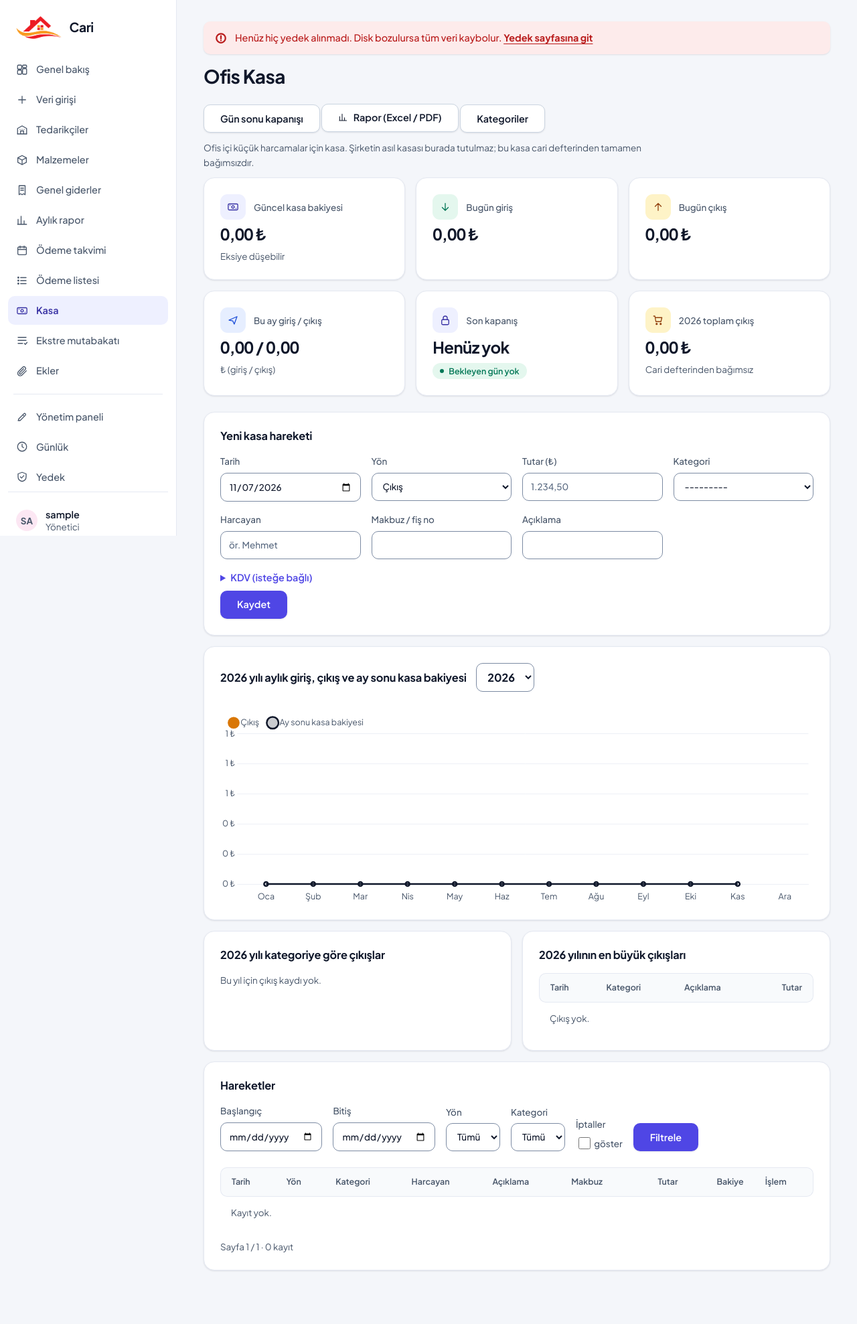
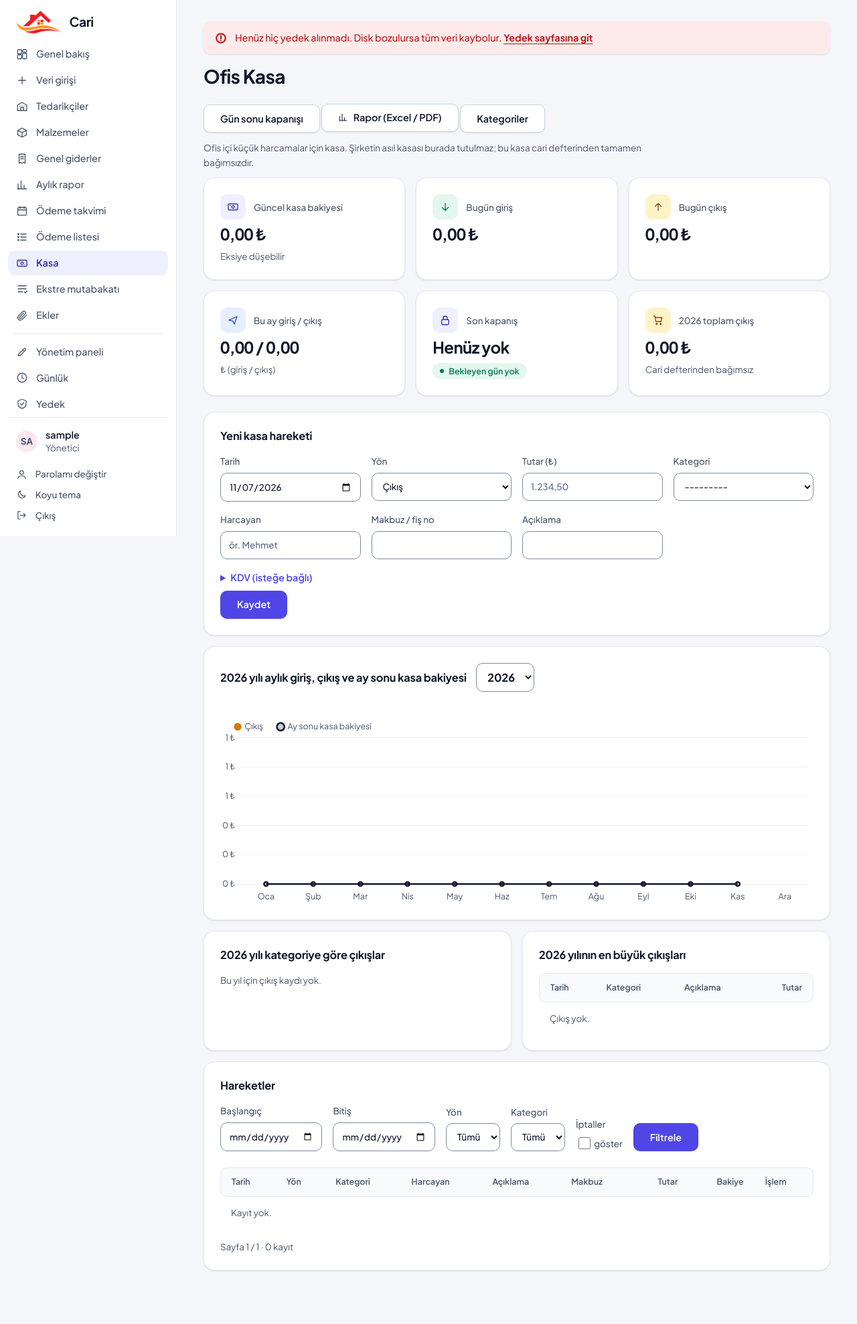
Before and after one commit to byhypno/Denemeler, a Django app: page /kasa/ in a window 1280 px wide. Shown: the whole page at 67% size. Run offline with Django 5.2, Linux system fonts and the light colour scheme; the visitor is signed in with stand-in values (Sample User, id 1); data comes from the database, SQL or seed files in the repository; data that the repository does not hold is empty.

Commit message:
Arayüz: tfoot köşe/kenar sızıntısı, kısa ekran yan menü, grafik gösterge boşluğu, KPI alt satır sarma, kasa iptal alanı, tablo ad ve klavye kaydırma erişimi
Co-Authored-By: Claude Sonnet 5.5 <noreply@anthropic.com>
Claude-Session: https://claude.ai/code/session_012feH3ETV5fPvBCfadRBCdz

```diff
--- a/cari/defter/static/defter/css/cari.css
+++ b/cari/defter/static/defter/css/cari.css
@@ -204,6 +204,15 @@ code { overflow-wrap: anywhere; font-family: ui-monospace, "Cascadia Mono", Cons
   .icerik { padding: var(--b-5) var(--b-4) var(--b-7); }
   h1 { font-size: 1.5rem; }
 }
+/* kısa ekranda yan menü sıkılaşır: alt bölüm (tema, çıkış) kaydırmadan görünsün */
+@media (min-width: 901px) and (max-height: 960px) {
+  .yan { padding-top: var(--b-4); }
+  .yan-marka { padding-bottom: var(--b-3); }
+  .yan-menu a { padding-top: 7px; padding-bottom: 7px; }
+  .yan-ayrac { margin-top: var(--b-2); margin-bottom: var(--b-2); }
+  .yan-alt { padding-top: var(--b-2); }
+  .yan-araclar a, .yan-araclar button { padding-top: 6px; padding-bottom: 6px; }
+}
 
 /* ---------- 4. BİLEŞENLER ---------- */
 /* kart */
@@ -236,7 +245,8 @@ code { overflow-wrap: anywhere; font-family: ui-monospace, "Cascadia Mono", Cons
 @supports (font-size: 1cqi) { .kpi .deger, .ozet .deger { font-size: clamp(1.2rem, 9.5cqi, var(--t-rakam)); } }
 .kpi .deger.orta, .ozet .deger.orta { font-size: clamp(1.2rem, 1.9vw, 1.5rem); }
 .kpi .alt { font-size: var(--t-sm); color: var(--metin-2); }
-.kpi-alt { display: flex; align-items: center; justify-content: space-between; gap: var(--b-3); min-height: 32px; }
+.kpi-alt { display: flex; align-items: center; justify-content: space-between; flex-wrap: wrap; gap: var(--b-2) var(--b-3); min-height: 32px; }
+.kpi-alt .alt { min-width: 0; flex: 1 1 8ch; }
 .sparkline { width: 92px; height: 32px; flex: none; color: var(--t-fg, var(--vurgu)); overflow: visible; }
 .sparkline .cizgi { fill: none; stroke: currentColor; stroke-width: 2; stroke-linecap: round; stroke-linejoin: round; }
 .sparkline .alan { fill: currentColor; opacity: .12; stroke: none; }
@@ -271,6 +281,7 @@ tbody tr:hover td { background: var(--kart-2); }
 td.sayi, th.sayi { text-align: right; white-space: nowrap; }
 tfoot th, tfoot td { background: transparent; color: var(--metin); font-weight: 700; font-size: var(--t-sm);
   border-top: 1px solid var(--cizgi-guclu); border-bottom: 0; border-left: 0; border-right: 0; border-radius: 0; padding-top: 14px; }
+tfoot th:first-child, tfoot th:last-child { border-left: 0; border-right: 0; border-radius: 0; }
 tr.vurgu td { background: var(--uyari-zemin); }
 tr.iptal-satir td { color: var(--metin-2); text-decoration: line-through; }
 tr.iptal-satir td.islem { text-decoration: none; }
@@ -298,7 +309,9 @@ input[type="file"] { padding: 7px var(--b-3); }
   padding: var(--b-3) var(--b-4); margin-bottom: var(--b-4); font-size: var(--t-sm); font-weight: 500; }
 details.ek > summary { cursor: pointer; color: var(--vurgu); margin: var(--b-2) 0; font-weight: 600; }
 .satir-form { display: inline-flex; gap: var(--b-2); align-items: center; }
-.satir-form input { min-height: 34px; padding: 5px var(--b-3); width: 140px; font-size: var(--t-sm); }
+.satir-form input { min-height: 34px; padding: 5px var(--b-2); width: 104px; font-size: var(--t-sm); }
+td.islem { white-space: nowrap; padding-left: var(--b-2); padding-right: var(--b-2); }
+td.islem .satir-form input { width: 96px; }
 
 /* düğmeler */
 button, .dugme { display: inline-flex; align-items: center; justify-content: center; gap: var(--b-2); min-height: 42px;
@@ -468,3 +481,4 @@ th.satir-bas { background: transparent; border: 0; border-bottom: 1px solid var(
 /* Kasa raporu: hazır dönem düğmeleri */
 .chip-grup { display: flex; gap: var(--b-2); flex-wrap: wrap; }
 .chip-grup .dugme.secili { background: var(--vurgu-zemin); color: var(--vurgu-metin); border-color: var(--vurgu); font-weight: 600; }
+p.form-dugmeler { margin-bottom: var(--b-5); max-width: none; }
--- a/cari/defter/static/defter/js/arayuz.js
+++ b/cari/defter/static/defter/js/arayuz.js
@@ -27,6 +27,26 @@
   });
   dugmeyiGuncelle();
 
+  // Tablolar: ad (en yakın başlık) ve yatay kayan kutular klavyeyle odaklanıp kaydırılabilsin
+  function tabloErisim() {
+    document.querySelectorAll('.tablo-kaydir').forEach(function (k) {
+      var t = k.querySelector('table');
+      if (!t || t.getAttribute('aria-label') || t.querySelector('caption')) return;
+      var kap = k.closest('.kart') || k.parentElement, h = null;
+      for (var n = k.previousElementSibling; n && !h; n = n.previousElementSibling) if (/^H[1-3]$/.test(n.tagName)) h = n;
+      if (!h && kap) h = kap.querySelector('h2, h3');
+      if (!h) h = document.querySelector('h1');
+      if (h) t.setAttribute('aria-label', h.textContent.trim());
+    });
+    document.querySelectorAll('.tablo-kaydir').forEach(function (k) {
+      var kayar = k.scrollWidth > k.clientWidth + 1, t = k.querySelector('table');
+      if (kayar) { k.tabIndex = 0; k.setAttribute('role', 'region'); if (t && t.getAttribute('aria-label')) k.setAttribute('aria-label', t.getAttribute('aria-label')); }
+      else if (k.getAttribute('role') === 'region') { k.removeAttribute('tabindex'); k.removeAttribute('role'); k.removeAttribute('aria-label'); }
+    });
+  }
+  tabloErisim();
+  window.addEventListener('resize', tabloErisim);
+
   // mobil çekmece
   var kabuk = document.getElementById('kabuk'), ac = document.getElementById('yan-ac'), yan = document.getElementById('yan');
   if (!kabuk || !ac || !yan) return;
--- a/cari/defter/static/defter/js/dashboard.js
+++ b/cari/defter/static/defter/js/dashboard.js
@@ -14,7 +14,7 @@
         ],
       },
       options: { ...G.ortak, interaction: { mode: 'index', intersect: false },
-        plugins: { tooltip: G.ipucu(), legend: { position: 'top', align: 'start', labels: { usePointStyle: true, boxWidth: 8, padding: 16 } } },
+        plugins: { tooltip: G.ipucu(), legend: { position: 'top', align: 'start', labels: { usePointStyle: true, boxWidth: 8, boxHeight: 8, padding: 22 } } },
         scales: { y: G.eksenTL(), x: { grid: { display: false } } } },
     });
     const yas = new Chart(document.getElementById('g-yas'), {
--- a/cari/defter/static/defter/js/giderler.js
+++ b/cari/defter/static/defter/js/giderler.js
@@ -23,7 +23,7 @@
     return new Chart(el, {
       data: { labels: veri.aylar, datasets: seriler },
       options: { ...G.ortak, interaction: { mode: 'index', intersect: false },
-        plugins: { tooltip: ipucu, legend: { position: 'top', align: 'start', labels: { usePointStyle: true, boxWidth: 8, padding: 14 } } },
+        plugins: { tooltip: ipucu, legend: { position: 'top', align: 'start', labels: { usePointStyle: true, boxWidth: 8, boxHeight: 8, padding: 22 } } },
         scales: { y: { ...G.eksenTL(), stacked: true, beginAtZero: true }, x: { stacked: true, grid: { display: false } } } },
     });
   });
--- a/cari/defter/static/defter/js/kasa.js
+++ b/cari/defter/static/defter/js/kasa.js
@@ -14,7 +14,7 @@
         ],
       },
       options: { ...G.ortak, interaction: { mode: 'index', intersect: false },
-        plugins: { tooltip: G.ipucu(), legend: { position: 'top', align: 'start', labels: { usePointStyle: true, boxWidth: 8, padding: 16 } } },
+        plugins: { tooltip: G.ipucu(), legend: { position: 'top', align: 'start', labels: { usePointStyle: true, boxWidth: 8, boxHeight: 8, padding: 22 } } },
         scales: { y: G.eksenTL(), x: { grid: { display: false } } } },
     });
     return [aylik, G.yatay('g-kasa-kategori', veri.kat_etiket, veri.kat_deger, 'Çıkış', '--g-iade')];
--- a/cari/defter/static/defter/js/malzeme.js
+++ b/cari/defter/static/defter/js/malzeme.js
@@ -10,7 +10,7 @@
       borderWidth: 2.5, pointRadius: 4, pointHoverRadius: 6, tension: 0 })) },
     options: { ...G.ortak, interaction: { mode: 'nearest', intersect: false },
       plugins: { tooltip: { ...G.ipucuStilKullan(), callbacks: { label: (c) => `${c.dataset.label}: ${G.tl.format(c.parsed.y)}` } },
-        legend: { display: veri.seriler.length > 1, position: 'top', align: 'start', labels: { usePointStyle: true, boxWidth: 8, padding: 14 } } },
+        legend: { display: veri.seriler.length > 1, position: 'top', align: 'start', labels: { usePointStyle: true, boxWidth: 8, boxHeight: 8, padding: 22 } } },
       scales: { y: { ...G.eksenTL(), beginAtZero: false }, x: { grid: { display: false } } } },
   }));
 })();
```
